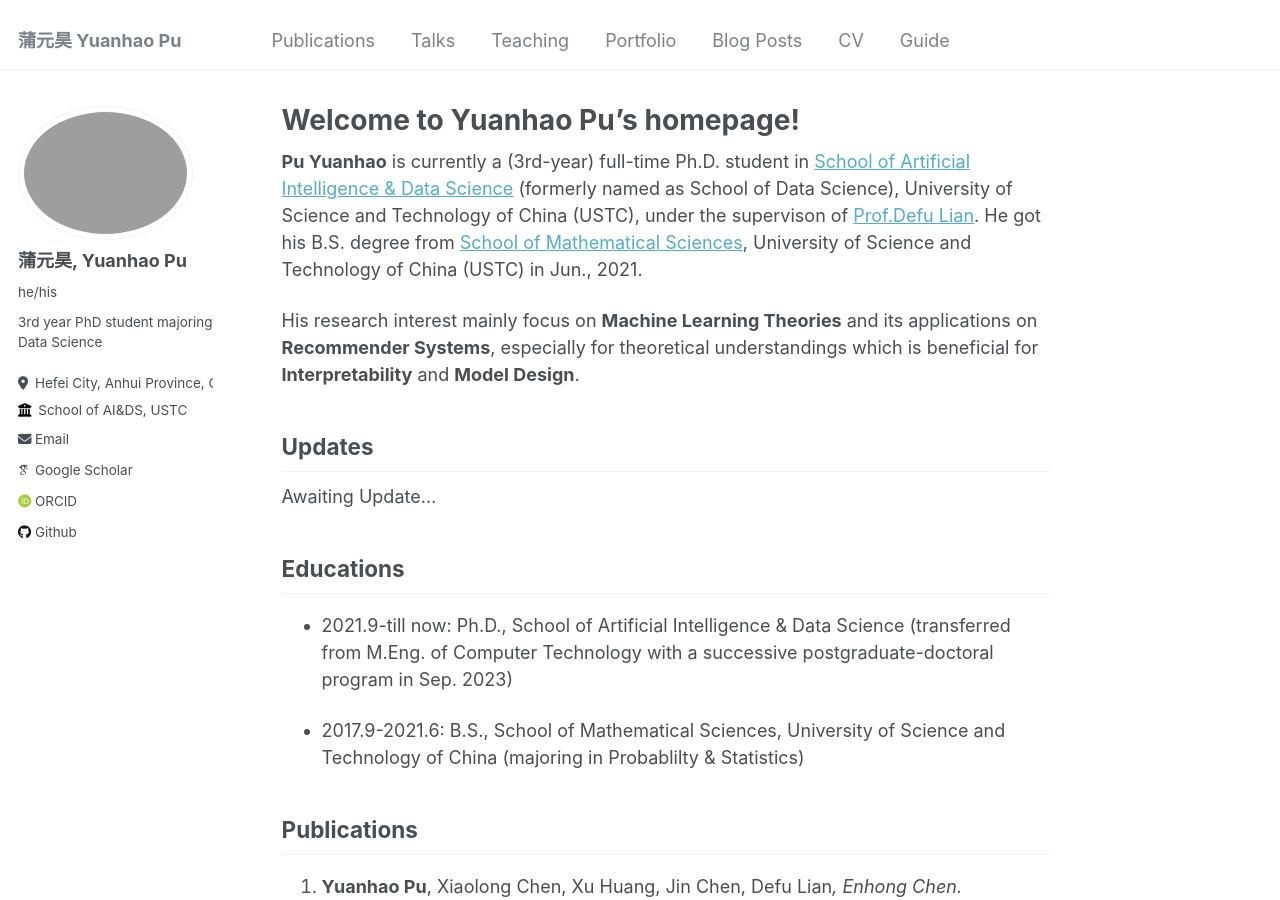
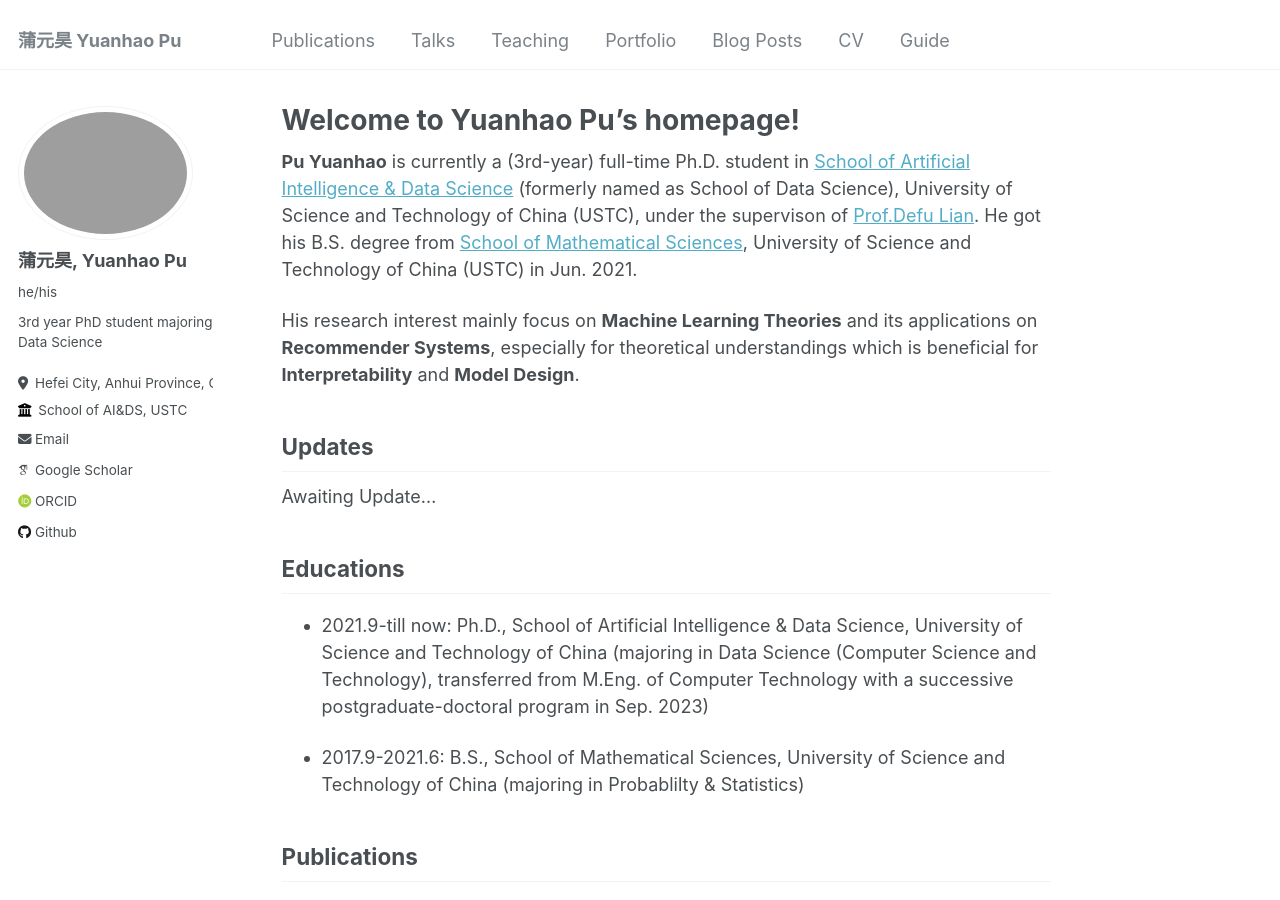
Before and after one commit to yuanhao53/yuanhao53.github.io, a Jekyll site: the page built from _pages/about.md, in a window 1280 px wide and 900 px high. Built offline with Jekyll 4.4.1, drawn with Linux system fonts in a browser that asks for light colours; some web fonts are replaced.

Commit message:
Update about.md

```diff
--- a/_pages/about.md
+++ b/_pages/about.md
@@ -8,7 +8,7 @@ redirect_from:
 ---
 
 
-**Pu Yuanhao** is currently a (3rd-year) full-time Ph.D. student in [School of Artificial Intelligence & Data Science](https://saids.ustc.edu.cn) (formerly named as School of Data Science), University of Science and Technology of China (USTC), under the supervison of [Prof.Defu Lian](https://faculty.ustc.edu.cn/liandefu). He got his B.S. degree from [School of Mathematical Sciences](https://math.ustc.edu.cn/), University of Science and Technology of China (USTC) in Jun., 2021.
+**Pu Yuanhao** is currently a (3rd-year) full-time Ph.D. student in [School of Artificial Intelligence & Data Science](https://saids.ustc.edu.cn) (formerly named as School of Data Science), University of Science and Technology of China (USTC), under the supervison of [Prof.Defu Lian](https://faculty.ustc.edu.cn/liandefu). He got his B.S. degree from [School of Mathematical Sciences](https://math.ustc.edu.cn/), University of Science and Technology of China (USTC) in Jun. 2021.
 
 His research interest mainly focus on **Machine Learning Theories** and its applications on **Recommender Systems**, especially for theoretical understandings which is beneficial for **Interpretability** and **Model Design**.
 
@@ -18,7 +18,7 @@ Awaiting Update...
 
 Educations
 ------
-- 2021.9-till now: Ph.D., School of Artificial Intelligence & Data Science (transferred from M.Eng. of Computer Technology with a successive postgraduate-doctoral program in Sep. 2023)
+- 2021.9-till now: Ph.D., School of Artificial Intelligence & Data Science, University of Science and Technology of China (majoring in Data Science (Computer Science and Technology), transferred from M.Eng. of Computer Technology with a successive postgraduate-doctoral program in Sep. 2023)
 
 - 2017.9-2021.6: B.S., School of Mathematical Sciences, University of Science and Technology of China (majoring in Probablilty & Statistics)
 
```
